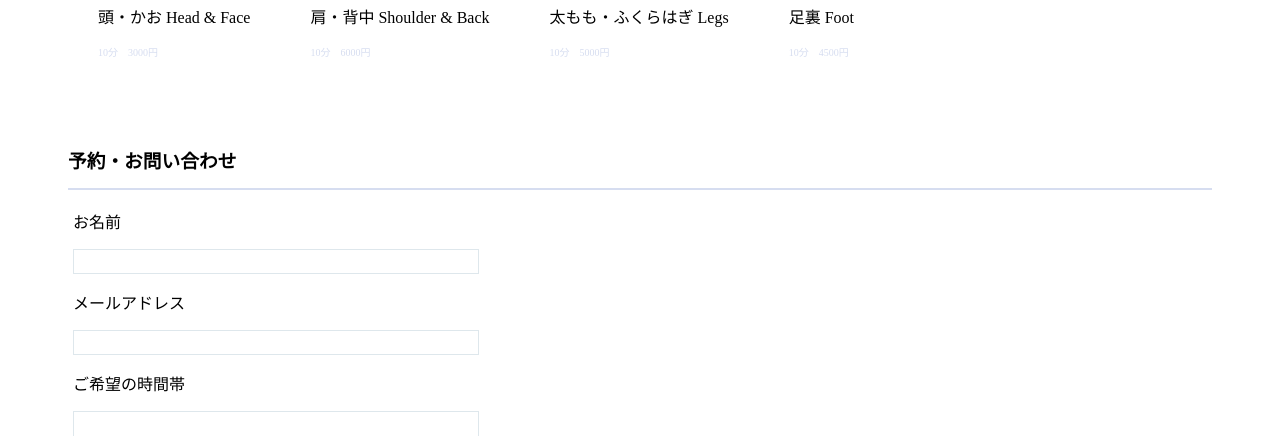
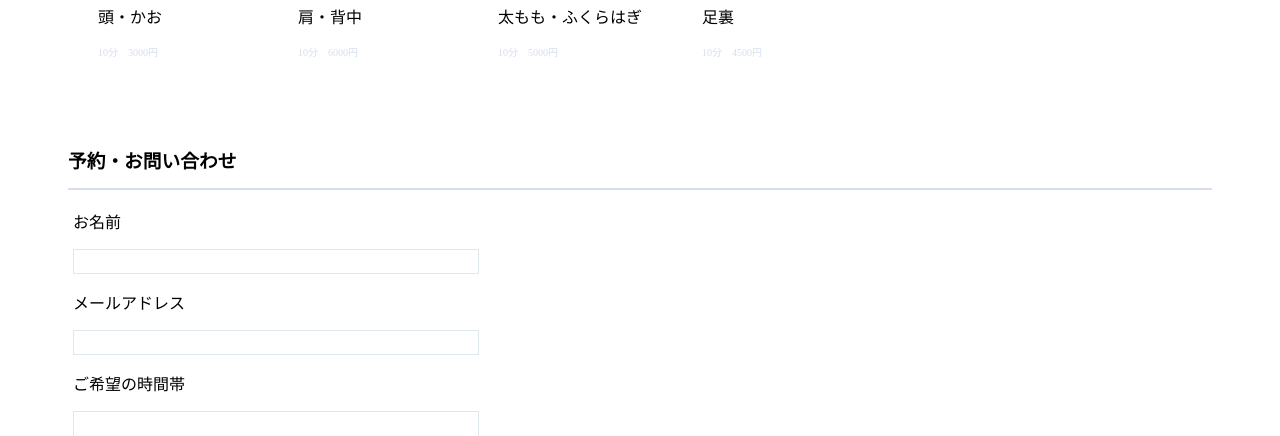
Before and after one commit to yokochan-lab/bottakuri_massage, a plain HTML site: page index.html in a window 1280 px wide. Shown: the part 664-1100 px from the top of the page. Drawn offline with Linux system fonts and the light colour scheme.

Commit message:
Update index.html

```diff
--- a/index.html
+++ b/index.html
@@ -25,16 +25,16 @@
       <div class="contents">
         <h3 class="section-title">コースのご紹介</h3>
         <div class="contents-item"><img class ="contents-image" src="https://github.com/yokochan-lab/bottakuri_massage/blob/master/ycmr_head.png?raw=true">
-          <p class="menu">頭・かお Head & Face</p>
+          <p class="menu">頭・かお</p>
           <p class="price">10分　3000円</p></div>
         <div class="contents-item"><img class ="contents-image" src="https://github.com/yokochan-lab/bottakuri_massage/blob/master/ycmr_back.png?raw=true">
-          <p class="menu">肩・背中 Shoulder & Back</p>
+          <p class="menu">肩・背中</p>
           <p class="price">10分　6000円</p></div>
         <div class="contents-item"><img class ="contents-image" src="https://github.com/yokochan-lab/bottakuri_massage/blob/master/ycmr_legs.png?raw=true">
-          <p class="menu">太もも・ふくらはぎ Legs</p>
+          <p class="menu">太もも・ふくらはぎ</p>
           <p class="price">10分　5000円</p></div>
         <div class="contents-item"><img class ="contents-image" src="https://github.com/yokochan-lab/bottakuri_massage/blob/master/ashitsubo_mat.png?raw=true">
-          <p class="menu">足裏 Foot</p>
+          <p class="menu">足裏</p>
           <p class="price">10分　4500円</p></div>
       </div>
       <div class="contact-form">
```
